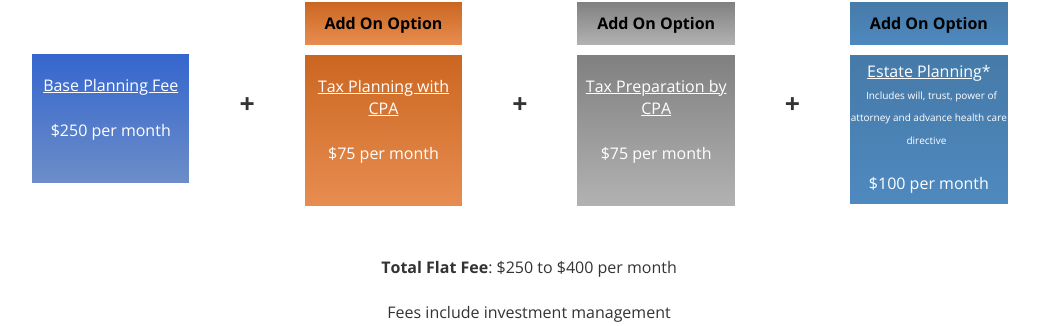
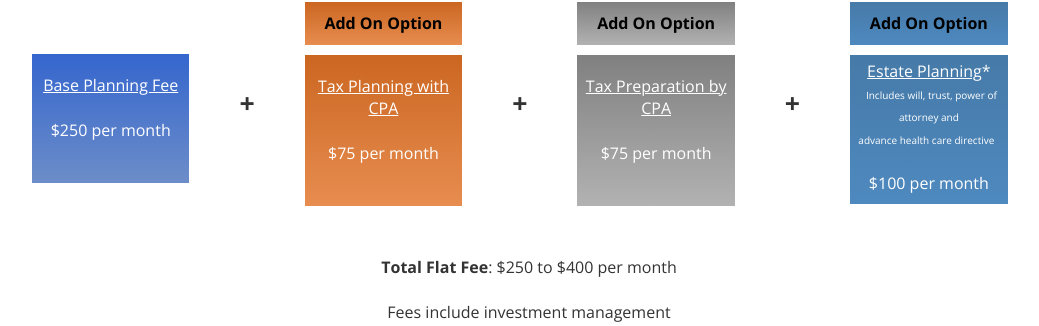
Before and after one commit to juhlmann75/synergeadvisory, a PHP site: page /fees.php in a window 1280 px wide. Shown: the part 272-598 px from the top of the page, without its empty margins (111-1150 px from the left). Run offline with PHP 8.4, Linux system fonts and the light colour scheme; some libraries are stand-ins or nearby versions.

Commit message:
fix styling

```diff
--- a/fees.php
+++ b/fees.php
@@ -47,7 +47,7 @@
          	</div>
         	<div style="background-image: linear-gradient(#467AA8, #4E89BF);padding-top:5px;padding-bottom: 10px;color:white;">
          	<u>Estate Planning</u>*<br>
-         		<span style="font-size:10px;margin: 5px;line-height: normal;margin-bottom: 5px;">Includes will, trust, power of attorney and advance health care directive</span><br><br>
+         		<span style="font-size:10px;margin: 5px;line-height: normal;margin-bottom: 5px;">Includes will, trust, power of attorney and<br> advance health care directive</span><br><br>
          		$100 per month
          	</div>
         </div>
```
